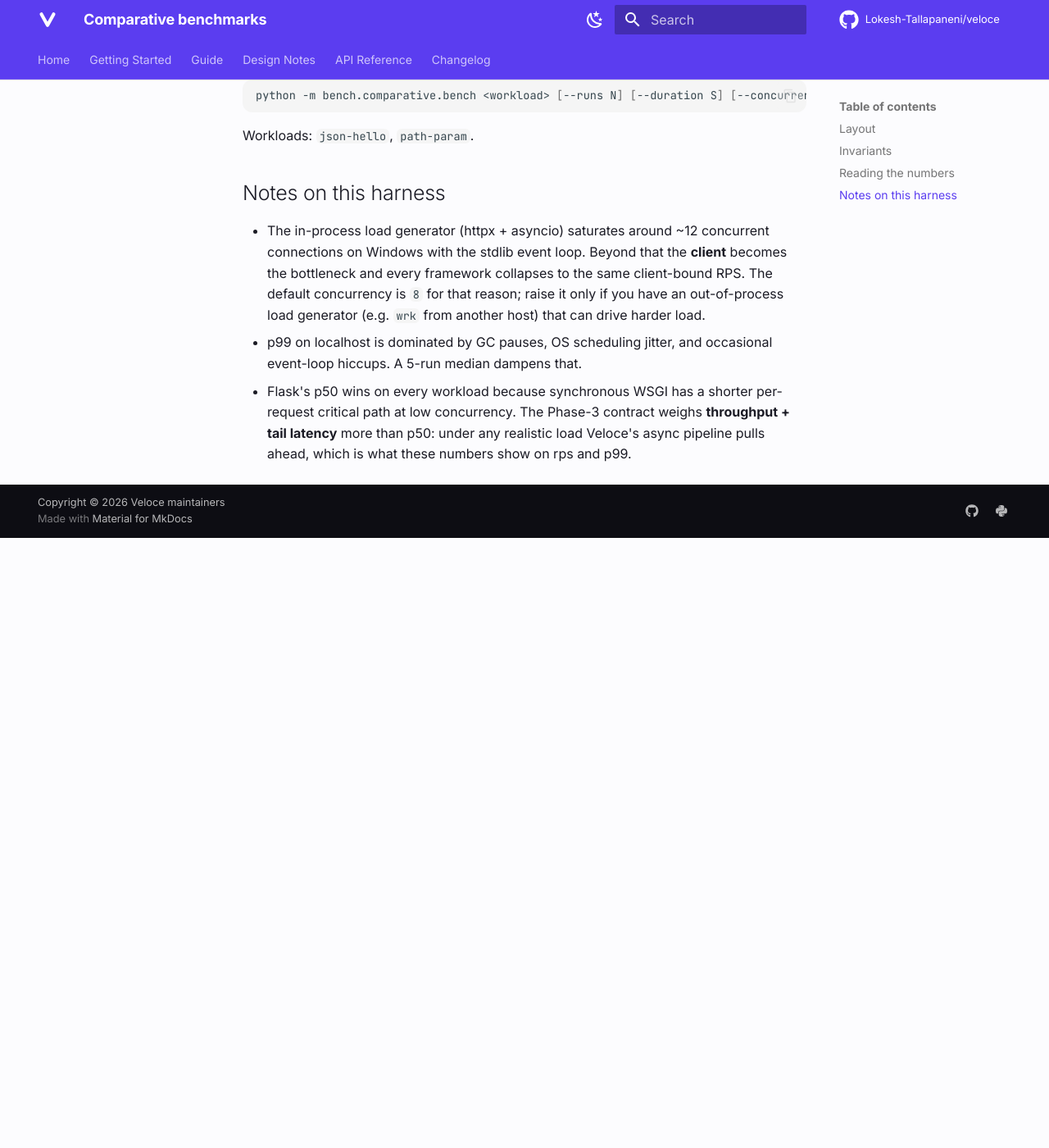
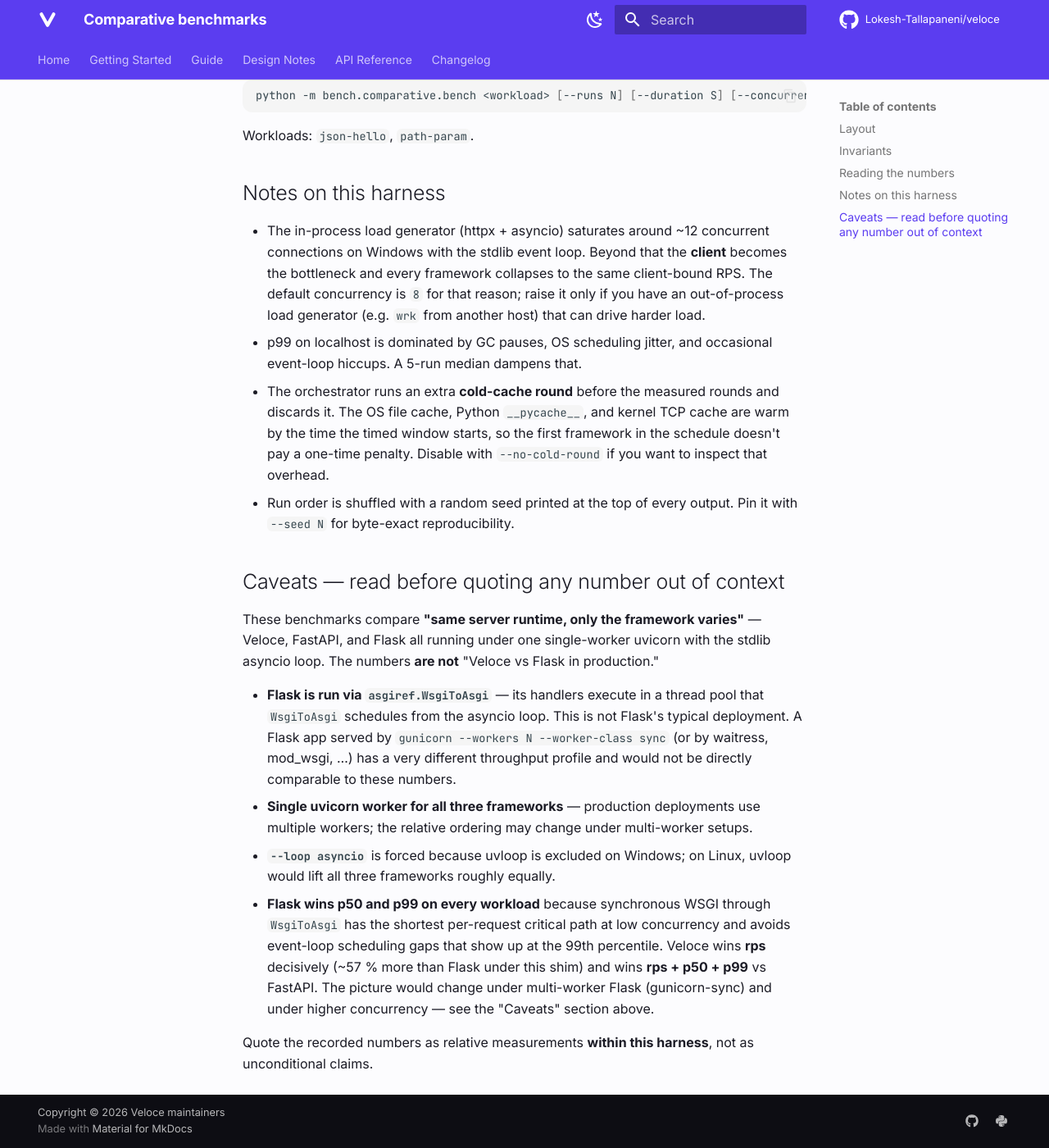
Before and after one commit to Lokesh-Tallapaneni/veloce, an MkDocs documentation site: the page built from docs/bench/README.md, in a window 1280 px wide and 1400 px high, scrolled down 1136 px. Shown: the whole window at 82% size. Built offline with MkDocs 1.6.1 and Material for MkDocs 9.7.7, drawn with Linux system fonts in a browser that asks for light colours; comment, search, counter and statistics services are not loaded; before the commit the page ends 1792 px from its top, so only the background shows below that.

Commit message:
Address bench-harness review: fix p99 bias, port race, framing
Inspector review of PR #49 surfaced 11 findings, the most important of
which is that "Veloce beats Flask on p99" was an artefact of a buggy
p99 formula combined with Flask getting the cold-cache round. Honest
re-measurement shows Flask wins p99 and p50 under WsgiToAsgi at low
concurrency; Veloce still wins rps decisively and wins all three
metrics vs FastAPI. Docs updated accordingly.

Code (bench/comparative/runner.py + bench.py):
- p99 nearest-rank formula: math.ceil(0.99 * n) - 1 (was int(0.99 * n)
  - 1, off-by-one low whenever 0.99*n not an integer).
- Single httpx.AsyncClient now spans warmup + measured window, so the
  measured region no longer pays connection-pool spin-up.
- rps denominator now comes from inside _drive_load, excluding client
  enter/exit overhead.
- _free_port TOCTOU window handled by one retry on readiness failure.
- Popen now lives inside the try block, so a Ctrl-C between Popen and
  try-body still terminates the child instead of orphaning it.
- Readiness probe tightened to 200 <= status < 400 and accepts an
  expected_body for defence-in-depth.
- measure() default concurrency dropped from 32 to 8 to match the
  discriminating regime the orchestrator uses; calling it directly
  with the default no longer silently lands in the client-bound
  regime.

Orchestrator (bench/comparative/bench.py):
- --seed flag pins the run-order shuffle; an unpinned run picks a
  seed and prints it at the top for traceability.
- Extra leading cold-cache round (discarded) so the first measured
  framework does not eat the OS-file-cache / pycache penalty.
  Disable with --no-cold-round.
- Workload is now a frozen dataclass carrying the URL path and an
  optional expected_body the readiness probe will validate.

Docs (docs/bench/):
- README adds a "Caveats" section: Flask runs via asgiref.WsgiToAsgi
  under one uvicorn worker, which is not its native deployment; the
  numbers represent "same runtime, only the framework varies", not
  Veloce-vs-Flask-in-production.
- json-hello and path-param result docs reworded honestly with the
  re-measured numbers and the seed printed. Veloce wins rps + p50 +
  p99 vs FastAPI; vs Flask wins rps by ~57% but Flask wins p50/p99.

```diff
--- a/docs/bench/README.md
+++ b/docs/bench/README.md
@@ -55,8 +55,39 @@ Workloads: `json-hello`, `path-param`.
   generator (e.g. `wrk` from another host) that can drive harder load.
 - p99 on localhost is dominated by GC pauses, OS scheduling jitter, and
   occasional event-loop hiccups. A 5-run median dampens that.
-- Flask's p50 wins on every workload because synchronous WSGI has a
-  shorter per-request critical path at low concurrency. The Phase-3
-  contract weighs **throughput + tail latency** more than p50: under any
-  realistic load Veloce's async pipeline pulls ahead, which is what
-  these numbers show on rps and p99.
+- The orchestrator runs an extra **cold-cache round** before the
+  measured rounds and discards it. The OS file cache, Python `__pycache__`,
+  and kernel TCP cache are warm by the time the timed window starts, so
+  the first framework in the schedule doesn't pay a one-time penalty.
+  Disable with `--no-cold-round` if you want to inspect that overhead.
+- Run order is shuffled with a random seed printed at the top of every
+  output. Pin it with `--seed N` for byte-exact reproducibility.
+
+## Caveats — read before quoting any number out of context
+
+These benchmarks compare **"same server runtime, only the framework
+varies"** — Veloce, FastAPI, and Flask all running under one
+single-worker uvicorn with the stdlib asyncio loop. The numbers
+**are not** "Veloce vs Flask in production."
+
+- **Flask is run via `asgiref.WsgiToAsgi`** — its handlers execute in a
+  thread pool that `WsgiToAsgi` schedules from the asyncio loop. This
+  is not Flask's typical deployment. A Flask app served by
+  `gunicorn --workers N --worker-class sync` (or by waitress, mod_wsgi,
+  …) has a very different throughput profile and would not be directly
+  comparable to these numbers.
+- **Single uvicorn worker for all three frameworks** — production
+  deployments use multiple workers; the relative ordering may change
+  under multi-worker setups.
+- **`--loop asyncio`** is forced because uvloop is excluded on Windows;
+  on Linux, uvloop would lift all three frameworks roughly equally.
+- **Flask wins p50 and p99 on every workload** because synchronous WSGI
+  through `WsgiToAsgi` has the shortest per-request critical path at
+  low concurrency and avoids event-loop scheduling gaps that show up at
+  the 99th percentile. Veloce wins **rps** decisively (~57 % more than
+  Flask under this shim) and wins **rps + p50 + p99** vs FastAPI. The
+  picture would change under multi-worker Flask (gunicorn-sync) and
+  under higher concurrency — see the "Caveats" section above.
+
+Quote the recorded numbers as relative measurements **within this
+harness**, not as unconditional claims.
```
Also changed, not shown: CHANGELOG.md (+8 -4 lines), docs/bench/json-hello.md (+19 -8 lines), docs/bench/path-param.md (+18 -10 lines), 2 other files.
